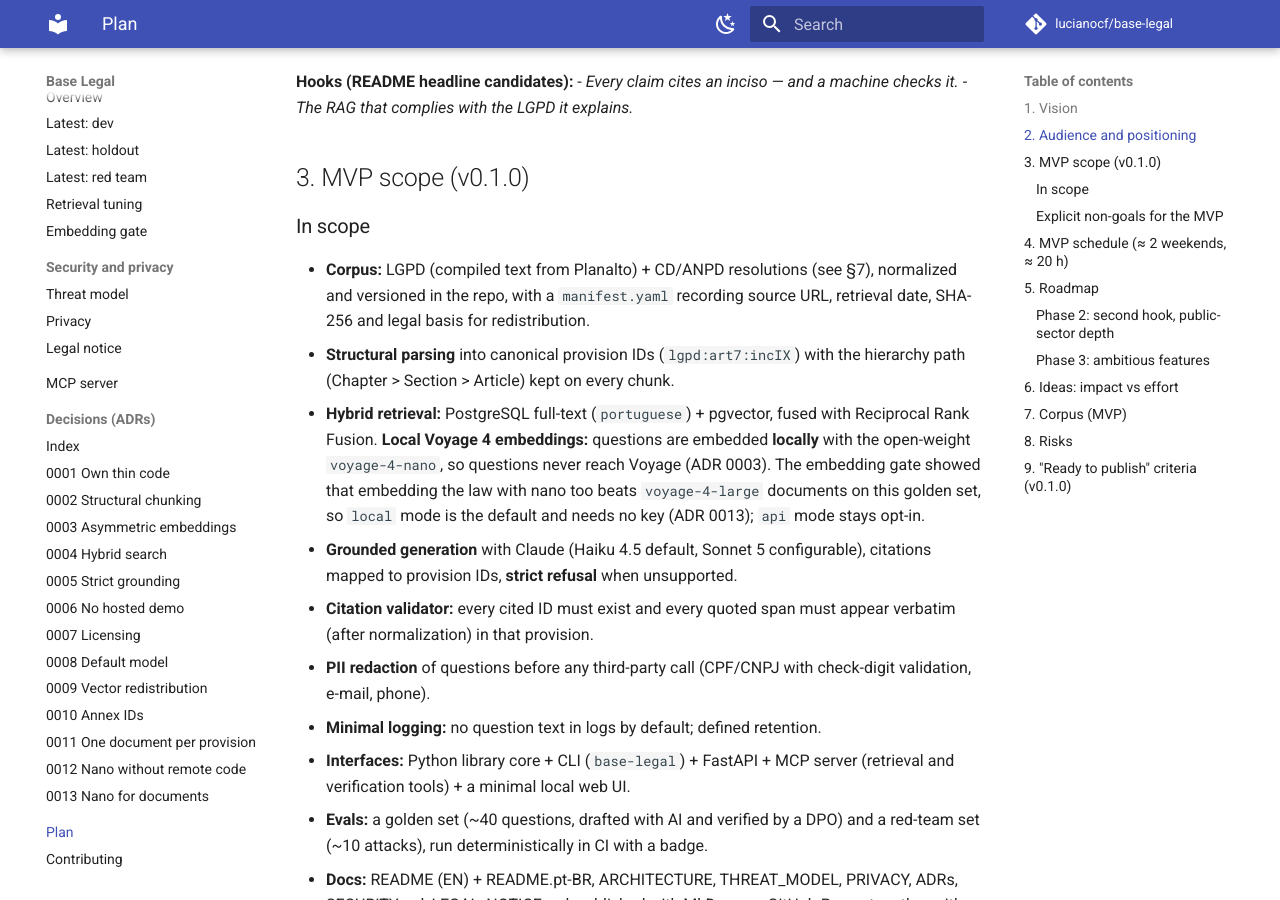
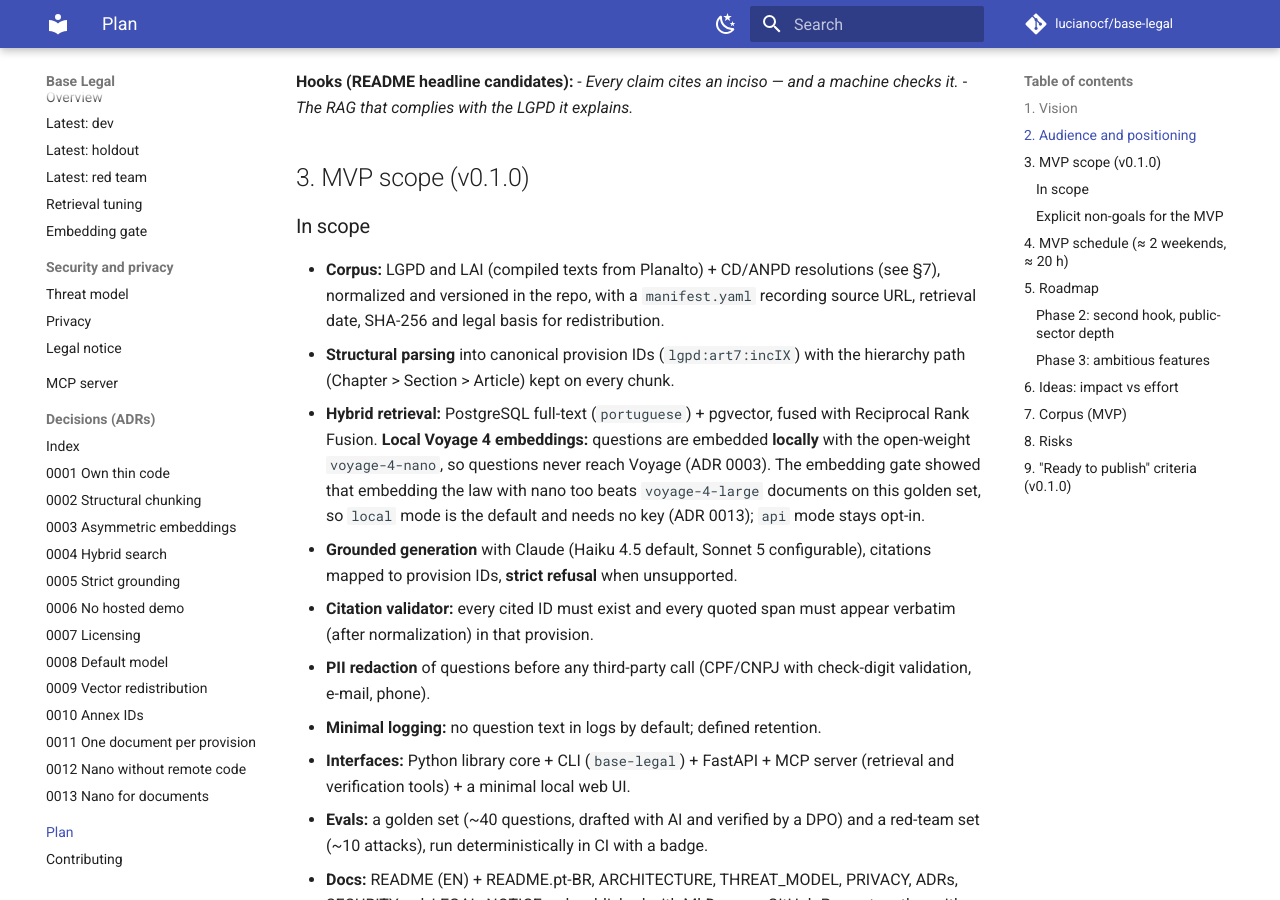
Before and after one commit to lucianocf/base-legal, an MkDocs documentation site: the page built from docs/PLAN.md, in a window 1280 px wide and 900 px high, scrolled down 923 px. Built offline with MkDocs 1.6.1 and Material for MkDocs 9.7.7, drawn with Linux system fonts in a browser that asks for light colours; comment, search, counter and statistics services are not loaded; some of the changed text lies outside the part shown.

Commit message:
docs: include the LAI in the corpus scope
README (both languages), LEGAL_NOTICE, PLAN, CLAUDE.md, the system
prompt, the UI tagline and the MCP instructions.

Co-Authored-By: Claude Opus 5.5 <noreply@anthropic.com>
Claude-Session: https://claude.ai/code/session_01FpNoKfrGjgixRmeG8tBgFx

```diff
--- a/docs/PLAN.md
+++ b/docs/PLAN.md
@@ -34,7 +34,7 @@ knowledge base.
 ## 3. MVP scope (v0.1.0)
 
 ### In scope
-- **Corpus:** LGPD (compiled text from Planalto) + CD/ANPD resolutions (see §7),
+- **Corpus:** LGPD and LAI (compiled texts from Planalto) + CD/ANPD resolutions (see §7),
   normalized and versioned in the repo, with a `manifest.yaml` recording source
   URL, retrieval date, SHA-256 and legal basis for redistribution.
 - **Structural parsing** into canonical provision IDs (`lgpd:art7:incIX`) with the
@@ -153,6 +153,7 @@ red-team set size. **Never cut** the validator, the evals or the parser tests.
 | Document | Canonical prefix | Source (layout) |
 |---|---|---|
 | LGPD — Lei nº 13.709/2018 (compiled) | `lgpd` | planalto.gov.br (`planalto`) |
+| LAI — Lei nº 12.527/2011 (compiled; added in Phase 2) | `lai` | planalto.gov.br (`planalto`) |
 | Res. CD/ANPD nº 1, de 28/10/2021 — inspection and sanctioning procedure | `res-anpd-1-2021` | gov.br/anpd compiled page (`govbr`); corrected by Res. 4/2023 |
 | Res. CD/ANPD nº 2, de 27/01/2022 — small processing agents | `res-anpd-2-2022` | gov.br/anpd compiled page (`govbr`); amended by Res. 15/2024 |
 | Res. CD/ANPD nº 4, de 24/02/2023 — sanction dosimetry | `res-anpd-4-2023` | DOU (`dou`) |
--- a/src/base_legal/api/static/index.html
+++ b/src/base_legal/api/static/index.html
@@ -11,7 +11,7 @@
   <main>
     <header>
       <h1>Base Legal</h1>
-      <p class="tagline">Perguntas sobre a LGPD e as resoluções da ANPD, com citações verificadas.</p>
+      <p class="tagline">Perguntas sobre a LGPD, a Lei de Acesso à Informação e as resoluções da ANPD, com citações verificadas.</p>
     </header>
 
     <p class="notice" role="note">
```
Also changed, not shown: CLAUDE.md (+3 -3 lines), LEGAL_NOTICE.md (+1 -0 lines), README.md (+4 -3 lines), README.pt-BR.md (+3 -2 lines), 2 other files.
